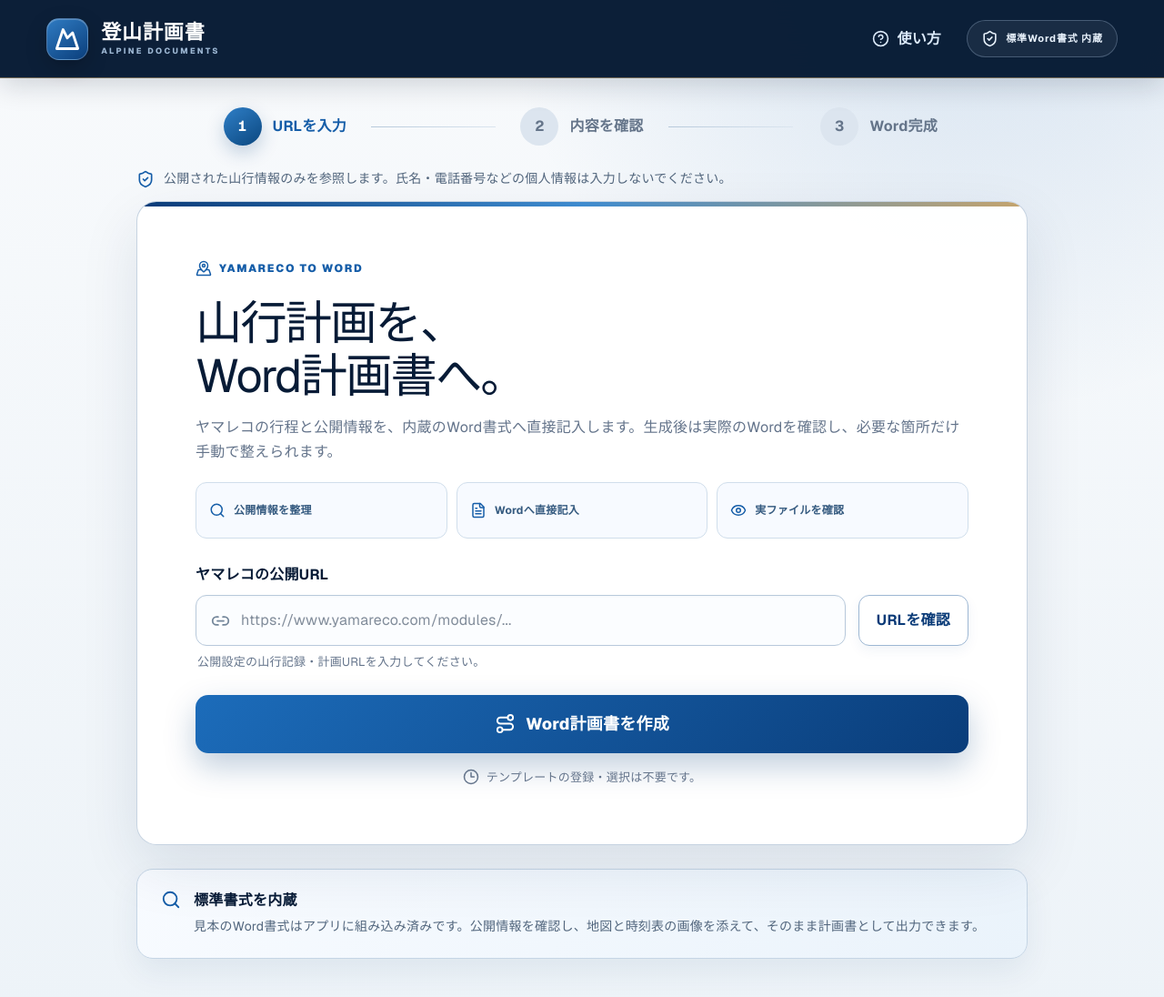
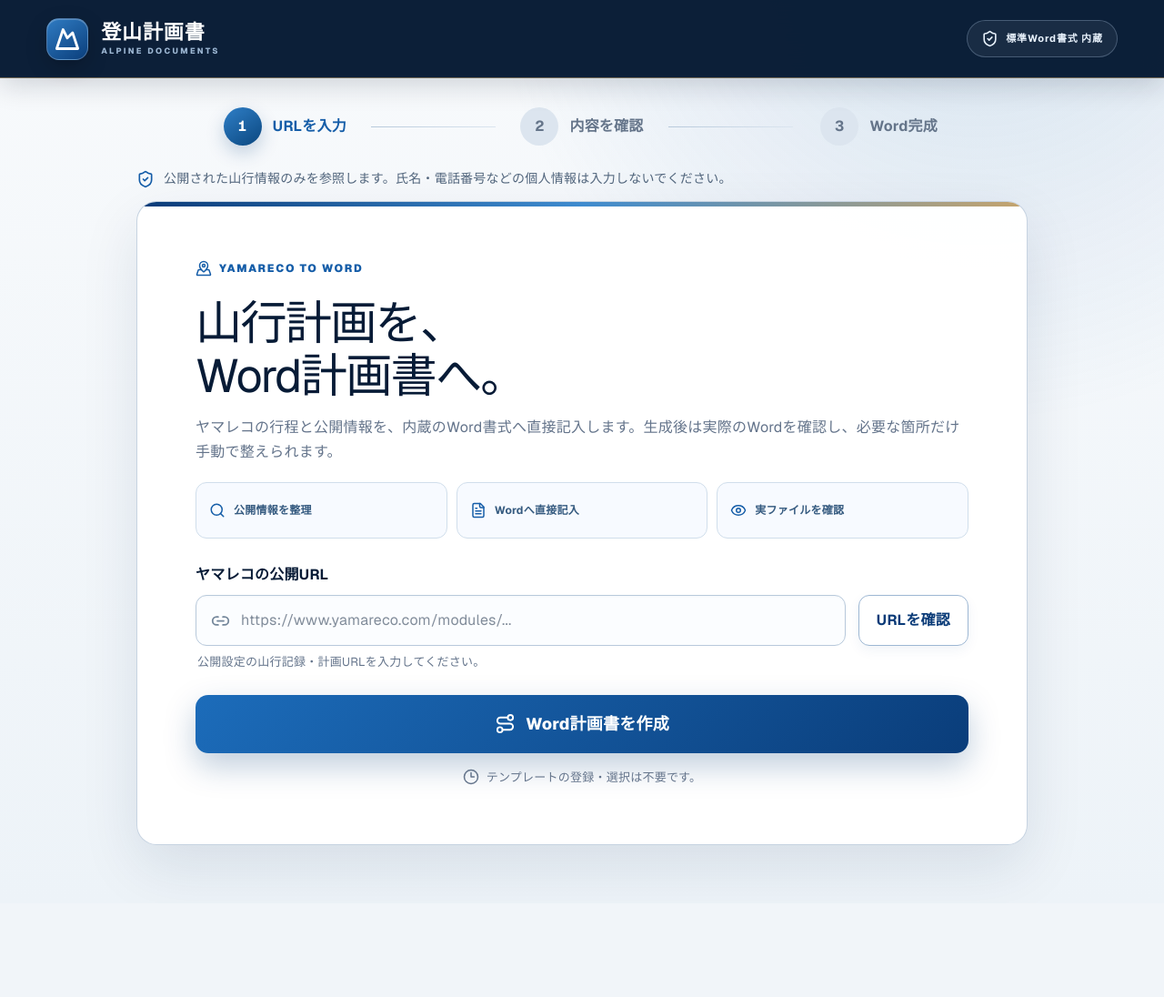
Before and after one commit to ykuru2003/mountain-plan-assistant, a Next.js app: page / in a window 1280 px wide. Shown: the top 1096 px of the page at 91% size. After the commit the page ends 993 px from the top, so only its background shows below. Built offline with nearby package versions, Linux system fonts and the light colour scheme.

Commit message:
Remove redundant Word format guide

```diff
--- a/app/page.tsx
+++ b/app/page.tsx
@@ -10,7 +10,6 @@
   Eye,
   ExternalLink,
   FileText,
-  HelpCircle,
   Link2,
   LockKeyhole,
   LoaderCircle,
@@ -201,7 +200,6 @@
           <span className="brand-copy"><strong>登山計画書</strong><small>ALPINE DOCUMENTS</small></span>
         </a>
         <nav className="header-actions" aria-label="補助メニュー">
-          <a href="#guide"><HelpCircle size={19} />使い方</a>
           <span className="public-chip"><ShieldCheck size={19} />標準Word書式 内蔵</span>
         </nav>
       </header>
@@ -275,10 +273,6 @@
           </section>
         )}
 
-        <section className="guide" id="guide">
-          <Search size={22} />
-          <div><strong>標準書式を内蔵</strong><p>見本のWord書式はアプリに組み込み済みです。公開情報を確認し、地図と時刻表の画像を添えて、そのまま計画書として出力できます。</p></div>
-        </section>
       </div>
     </main>
   );
```
